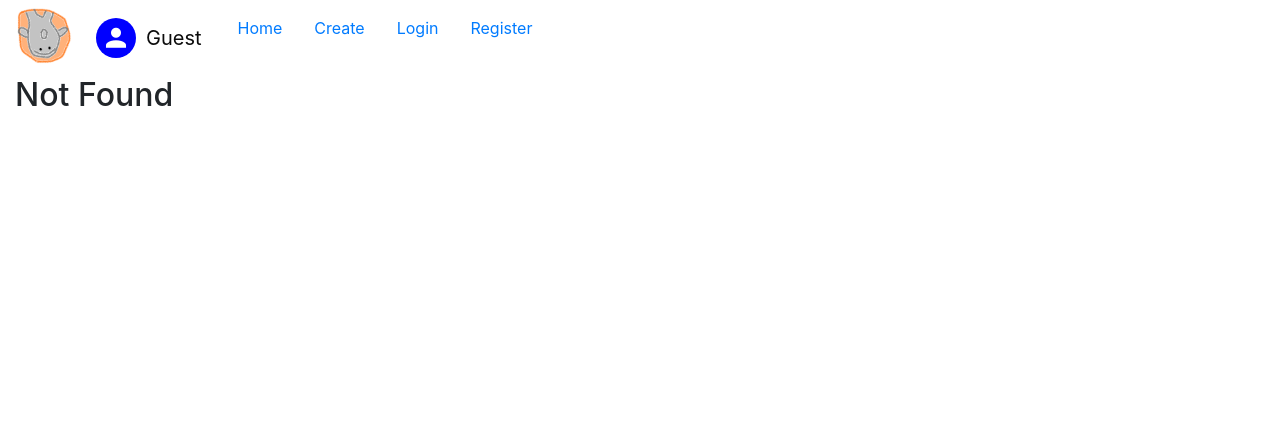
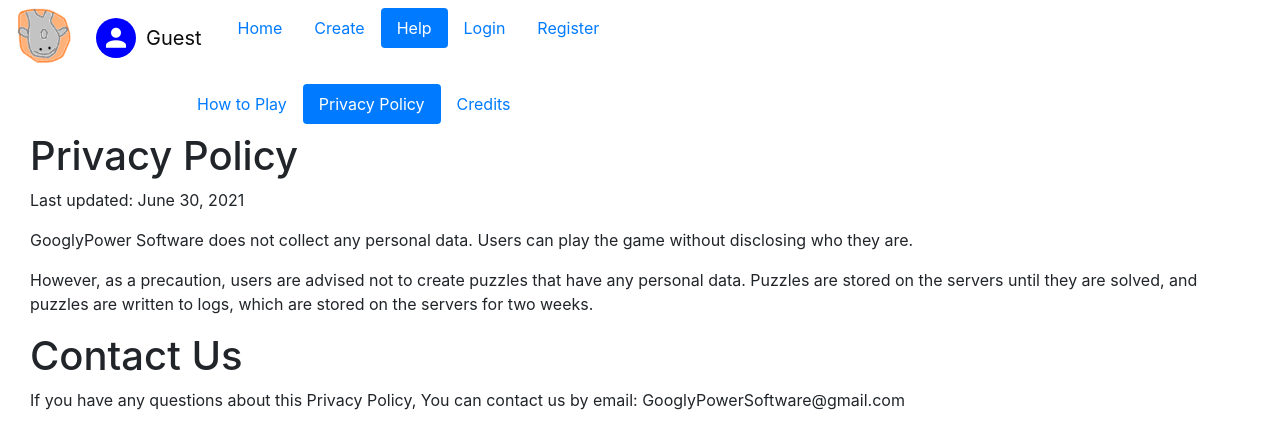
Before and after one commit to GooglyHub/WordSparkyWebClient, a React (Create React App) app: page /help/privacy in a window 1280 px wide. Before the commit this address led to /not-found. Shown: the top 448 px of the page. Built offline with nearby package versions, Linux system fonts and the light colour scheme.

Commit message:
Add help menu

```diff
--- a/src/App.js
+++ b/src/App.js
@@ -8,6 +8,7 @@
 import Create from './components/Create';
 import Leaderboard from './components/Leaderboard';
 import Account from './components/Account';
+import Help from './components/Help';
 import { getCurrentUser } from './services/authService';
 import ProtectedRoute from './components/common/protectedRoute';
 import ProtectedAdminRoute from './components/common/protectedAdminRoute';
@@ -38,6 +39,7 @@
                         path="/account"
                         render={() => <Account user={currUser}></Account>}
                     ></ProtectedRoute>
+                    <Route path="/help" component={Help}></Route>
                     <ProtectedAdminRoute
                         path="/bots"
                         component={Bots}
--- /dev/null
+++ b/src/components/Credits.jsx
@@ -0,0 +1,15 @@
+import React, { Component } from 'react';
+
+class Credits extends Component {
+
+    render() {
+        return (
+            <div>
+                <h1>Credits</h1>
+                <p>Copyright © 2021 GooglyPower Software</p>
+            </div>
+        );
+    }
+}
+
+export default Credits;
--- a/src/components/Games.jsx
+++ b/src/components/Games.jsx
@@ -186,7 +186,7 @@
                                         1000
                                 );
                                 if (secondsToWait > 0) {
-                                    message = `Free coin will be available ${this.formatTime(
+                                    message = `Coins will be available ${this.formatTime(
                                         secondsToWait
                                     )}`;
                                 } else {
--- /dev/null
+++ b/src/components/Help.jsx
@@ -0,0 +1,33 @@
+import React, { Component } from 'react';
+import HelpNavBar from './HelpNavBar';
+import { Switch, Route, Redirect } from 'react-router-dom';
+import NotFound from './NotFound';
+import Privacy from './Privacy';
+import Tutorial from './Tutorial';
+import Credits from './Credits';
+
+class Help extends Component {
+    render() {
+        return (
+            <>
+                <HelpNavBar />
+                <main className="my-container">
+                    <Switch>
+                        <Route path="/help/privacy" component={Privacy}></Route>
+                        <Route path="/help/tutorial" component={Tutorial}></Route>
+                        <Route path="/help/credits" component={Credits}></Route>
+                        <Route path="/not-found" component={NotFound}></Route>
+                        <Redirect
+                            from="/help"
+                            exact
+                            to="/help/tutorial"
+                        ></Redirect>
+                        <Redirect to="/not-found"></Redirect>
+                    </Switch>
+                </main>
+            </>
+        );
+    }
+}
+
+export default Help;
--- /dev/null
+++ b/src/components/HelpNavBar.jsx
@@ -0,0 +1,39 @@
+import { NavLink } from 'react-router-dom';
+
+const HelpNavBar = () => {
+    return (
+        <nav className="navbar navbar-light" style={{ marginLeft: 150 }}>
+            <ul className="nav nav-pills">
+                <>
+                    <li>
+                        <NavLink
+                            className="nav-item nav-link"
+                            to="/help/tutorial"
+                        >
+                            How to Play
+                        </NavLink>
+                    </li>
+
+                    <li>
+                        <NavLink
+                            className="nav-item nav-link"
+                            to="/help/privacy"
+                        >
+                            Privacy Policy
+                        </NavLink>
+                    </li>
+                    <li>
+                        <NavLink
+                            className="nav-item nav-link"
+                            to="/help/credits"
+                        >
+                            Credits
+                        </NavLink>
+                    </li>
+                </>
+            </ul>
+        </nav>
+    );
+};
+
+export default HelpNavBar;
--- a/src/components/NavBar.jsx
+++ b/src/components/NavBar.jsx
@@ -59,6 +59,11 @@
                         </NavLink>
                     </li>
                 )}
+                <li>
+                    <NavLink className="nav-item nav-link" to="/help">
+                        Help
+                    </NavLink>
+                </li>
                 {
                     user && user.isAdmin && <li>
                         <NavLink className="nav-item nav-link" to="/bots">
--- /dev/null
+++ b/src/components/Privacy.jsx
@@ -0,0 +1,23 @@
+import React, { Component } from 'react';
+
+class Privacy extends Component {
+
+    render() {
+        return (
+            <>
+                <h1>Privacy Policy</h1>
+                <p>Last updated: June 30, 2021</p>
+                <p>GooglyPower Software does not collect any personal data.
+                    Users can play the game without disclosing who they are.</p>
+                <p>However, as a precaution, users are advised not to create
+                    puzzles that have any personal data. Puzzles are stored on
+                    the servers until they are solved, and puzzles are written
+                    to logs, which are stored on the servers for two weeks.</p>
+                <h1>Contact Us</h1>
+                <p>If you have any questions about this Privacy Policy, You can contact us by email: GooglyPowerSoftware@gmail.com</p>
+            </>
+        );
+    }
+}
+
+export default Privacy;
--- /dev/null
+++ b/src/components/Tutorial.jsx
@@ -0,0 +1,18 @@
+import React, { Component } from 'react';
+
+class Tutorial extends Component {
+
+    render() {
+        return (
+            <div>
+                <h1>How to Play</h1>
+                <video width="320" height="240" controls>
+                    <source src="http://d23dyxeqlo5psv.cloudfront.net/big_buck_bunny.mp4" type="video/mp4"/>
+                    Your browser does not support the video tag.
+                </video>
+            </div>
+        );
+    }
+}
+
+export default Tutorial;
```
